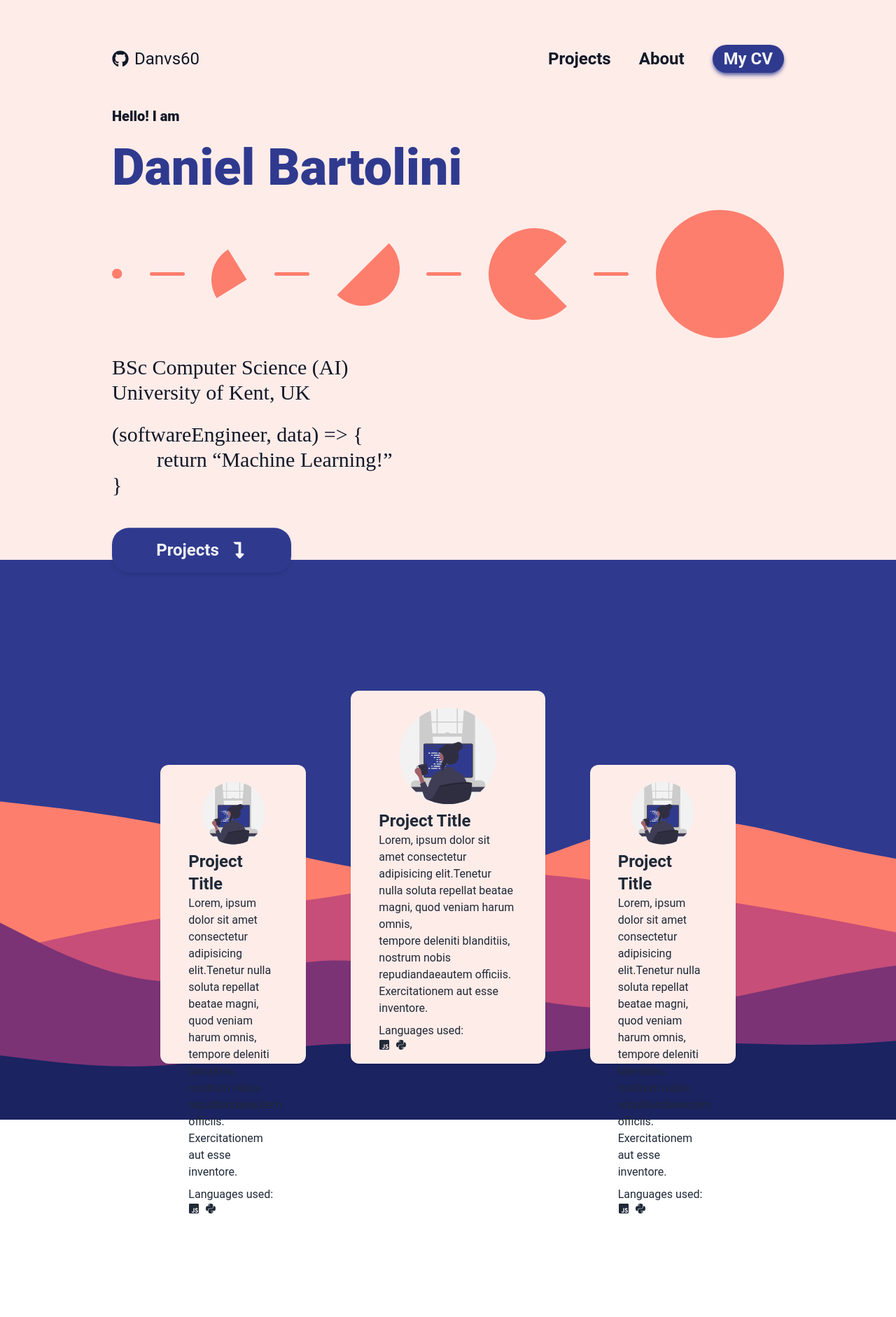
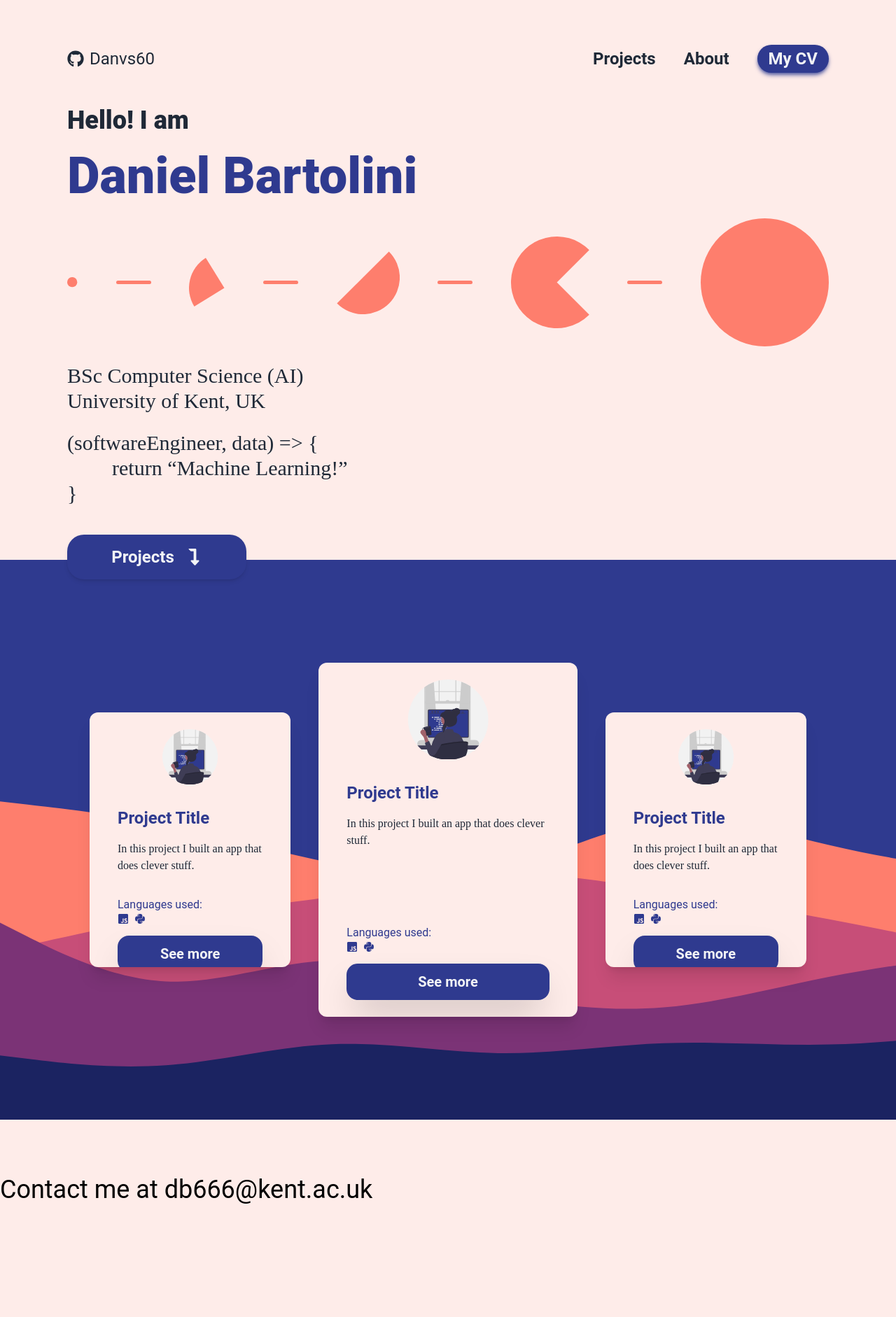
Before and after one commit to Danvs60/Portfolio-Website, a React (Create React App) app: page / in a window 1280 px wide. Shown: the top 1882 px of the page at 70% size. Before the commit the page ends 1735 px from the top, so only its background shows below. Built offline with nearby package versions, Linux system fonts and the light colour scheme.

Commit message:
updated ui

```diff
--- a/package.json
+++ b/package.json
@@ -1,11 +1,13 @@
 {
   "name": "portfolio-v2",
   "version": "0.1.0",
+  "homepage": "https://danvs60.github.io/app",
   "private": true,
   "dependencies": {
     "@testing-library/jest-dom": "^5.16.2",
     "@testing-library/react": "^12.1.3",
     "@testing-library/user-event": "^13.5.0",
+    "gh-pages": "^3.2.3",
     "react": "^17.0.2",
     "react-dom": "^17.0.2",
     "react-icons": "^4.3.1",
@@ -16,6 +18,8 @@
     "start": "react-scripts start",
     "build": "react-scripts build",
     "test": "react-scripts test",
+    "predeploy": "npm run build",
+    "deploy": "gh-pages -d build",
     "eject": "react-scripts eject"
   },
   "eslintConfig": {
--- a/src/App.js
+++ b/src/App.js
@@ -1,5 +1,6 @@
 import Home from './components/Home'
 import Projects from './components/Projects';
+import About from './components/About'
 import { useRef } from 'react'
 
 function App() {
@@ -20,8 +21,9 @@ function App() {
 
   return (
     <div className="h-screen">
-      <Home scrollToProjects={scrollToProjects} reference={homeRef}/>
-      <Projects reference={projectRef} />
+      <Home scrollToProjects={scrollToProjects} scrollToAbout={scrollToAbout} reference={homeRef}/>
+      <Projects scrollToAbout={scrollToAbout} scrollToHome={scrollToHome} reference={projectRef} />
+      <About scrollToProjects={scrollToProjects} scrollToHome={scrollToHome} reference={aboutRef} />
     </div>
   );
 }
--- /dev/null
+++ b/src/components/About.jsx
@@ -0,0 +1,12 @@
+import React from 'react'
+
+export default function About({reference}) {
+  return (
+    <div ref={reference} className='bg-mistyRose-500 h-full flex flex-col justify-around text-4xl'>
+      <h2>Contact me at db666@kent.ac.uk</h2>
+      <h2>Contact me at db666@kent.ac.uk</h2>
+      <h2>Contact me at db666@kent.ac.uk</h2>
+      <h2>Contact me at db666@kent.ac.uk</h2>
+    </div>
+  )
+}
--- a/src/components/Card.jsx
+++ b/src/components/Card.jsx
@@ -4,19 +4,25 @@ import { FaJsSquare, FaPython } from 'react-icons/fa'
 
 export default function Card({size}) {
   return (
-    <div className={`flex flex-col justify-between gap-y-2 px-10 py-6 rounded-xl shadow text-gray-800 bg-mistyRose-500 ${size === "sm" ? "h-2/3 w-1/4 self-end" : "h-5/6 w-1/3"}`}>
-      <section>
+    <div className={`overflow-hidden flex lg:flex-col justify-between
+    gap-y-8 gap-x-12
+    px-10 py-6 rounded-xl shadow-xl text-gray-800 bg-mistyRose-500
+    ${size === "sm" ? "lg:h-3/5 lg:w-2/4" : "lg:h-5/6 lg:w-2/3"}`}>
+      <section className='w-1/3 lg:w-full lg:h-1/4'>
         <Sample/>
       </section>
-      <section>
-        <h2 className='text-2xl font-bold'>Project Title</h2>
-        <p>Lorem, ipsum dolor sit amet consectetur adipisicing elit.Tenetur nulla soluta repellat beatae magni, quod veniam harum omnis, <br />
-        tempore deleniti blanditiis, nostrum nobis repudiandaeautem officiis. Exercitationem aut esse inventore.
+      <section className='h-full'>
+        <h2 className='text-2xl 2xl:text-4xl font-bold text-bluePigment-500'>Project Title</h2>
+        <p className='serifText text-base 2xl:text-2xl mt-4'>
+          In this project I built an app that does clever stuff.
         </p>
       </section>
-      <section >
-        <h3>Languages used:</h3>
-        <div className='flex gap-x-2'><FaJsSquare/> <FaPython/></div>
+      <section className='text-bluePigment-500 flex flex-col gap-y-4 justify-between'>
+        <div>
+          <h3>Languages used:</h3>
+          <div className='flex gap-x-2'><FaJsSquare/> <FaPython/></div>
+        </div>
+        <button className='w-full px-2 py-2 lg:px-6 lg:py-3 text-sm lg:text-xl font-semibold rounded-2xl shadow-2xl bg-bluePigment-500 text-gray-100'>See more</button>
       </section>
     </div>
   )
--- a/src/components/Home.jsx
+++ b/src/components/Home.jsx
@@ -13,9 +13,9 @@ const code3 = '}'
 
 export default function Home({ scrollToProjects, scrollToAbout }) {
   return (
-    <div className='bg-mistyRose-500 text-gray-900 h-full px-40 py-16'>
+    <div className='bg-mistyRose-500 text-gray-800 h-full px-24 2xl:px-40 py-16'>
       <nav className="flex justify-between w-full">
-        <a className='flex items-center gap-x-2 text-2xl' href="https://github.com/Danvs60"><FaGithub className='text-gray-900' /> Danvs60</a>
+        <a className='flex items-center gap-x-2 text-2xl' href="https://github.com/Danvs60"><FaGithub className='text-gray-800' /> Danvs60</a>
         <section className='flex gap-x-10 items-center text-2xl'>
           <button className='font-semibold' onClick={() => scrollToProjects()}>Projects</button>
           <button className='font-semibold' onClick={() => scrollToAbout()}>About</button>
@@ -27,8 +27,8 @@ export default function Home({ scrollToProjects, scrollToAbout }) {
       </nav>
       <main className='py-12 flex flex-col gap-y-6'>
         <div className='flex flex-col gap-y-6 font-extrabold text-xl 2xl:text-6xl'>
-          <h1 className=''>Hello! I am </h1>
-          <h1 className=' text-bluePigment-500 text-7xl'>Daniel Bartolini</h1>
+          <h1 className='text-4xl'>Hello! I am </h1>
+          <h1 className='text-bluePigment-500 text-7xl'>Daniel Bartolini</h1>
         </div>
         <section className='flex items-center justify-between imageEntrance'>
           <Dot />
--- a/src/components/Projects.jsx
+++ b/src/components/Projects.jsx
@@ -4,8 +4,9 @@ import Card from './Card'
 
 export default function Projects({reference}) {
   return (
-    <div ref={reference} className='h-full px-56 spacer flex items-center' style={{ backgroundImage: `url(${Waves})` }}>
-      <div className='h-4/5 flex justify-center gap-x-16 items-end'>
+    <div ref={reference} className='h-full px-20 xl:px-32 spacer' style={{ backgroundImage: `url(${Waves})` }}>
+      <div className='h-full py-24 2xl:py-6 flex flex-col lg:flex-row
+      justify-center gap-x-10 gap-y-8 items-center'>
       <Card size={"sm"} /> <Card/> <Card size={"sm"}/>
       </div>
     </div>
--- a/src/images/Sample.jsx
+++ b/src/images/Sample.jsx
@@ -5,7 +5,7 @@ function Icon() {
     <svg
       xmlns="http://www.w3.org/2000/svg"
       width="70%"
-      height="auto"
+      height="100%"
       data-name="Layer 1"
       viewBox="0 0 578 578"
       style={{display: "block", margin: "auto"}} // to center svg within parent element
```
Also changed, not shown: 1 other file (tests, documents, lock files or other folders).
